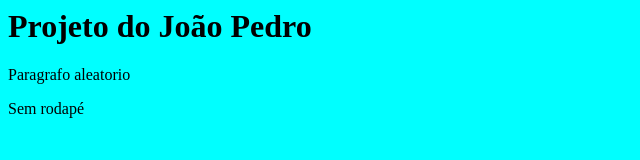
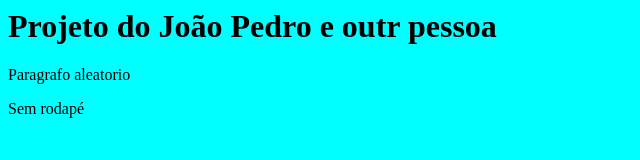
Before and after one commit to john603c/meuisite, a plain HTML site: page Index.html in a window 1280 px wide. Shown: the whole page, without its empty margins (0-640 px from the left). Drawn offline with Linux system fonts and the light colour scheme.

Commit message:
Adicionado outra pessoa no projeto

```diff
--- a/Index.html
+++ b/Index.html
@@ -3,7 +3,7 @@
     <link rel="stylesheet" href="Estilos.css">
 </head>
 <body>
-        <h1>Projeto do João Pedro</h1>
+        <h1>Projeto do João Pedro e outr pessoa</h1>
     <main>
         <p>Paragrafo aleatorio</p>
 
```
Also changed, not shown: 1 other file.
